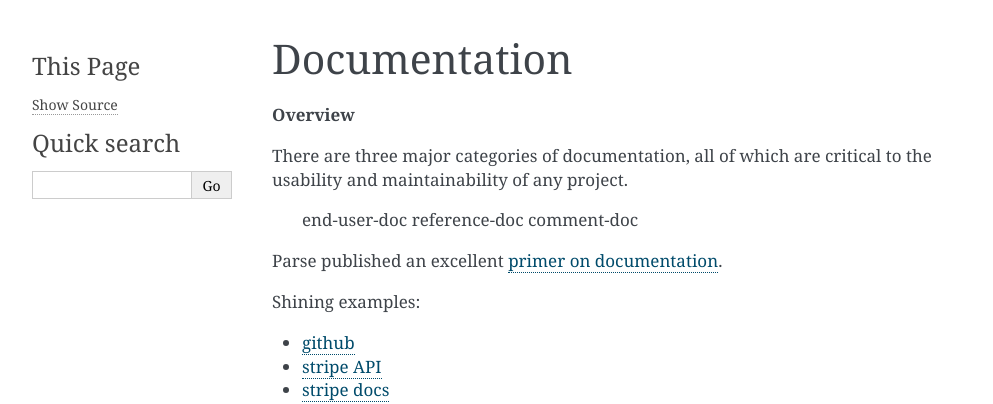
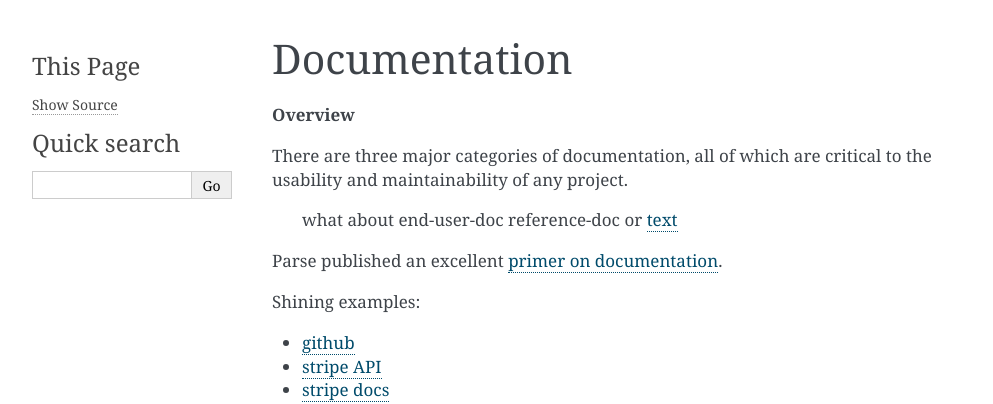
Before and after one commit to UMMS-Biocore/biocore-base, a Sphinx documentation site: the page built from docs/source/documentation.rst, in a window 1280 px wide. Shown: the top 404 px of the page, without its empty margins (148-1141 px from the left). Built offline with Sphinx 7.4.7, drawn with Linux system fonts in a browser that asks for light colours; pages that are not in the unit, such as notebooks, are missing from menus.

Commit message:
whats wrong

```diff
--- a/docs/source/documentation.rst
+++ b/docs/source/documentation.rst
@@ -9,9 +9,10 @@ Documentation
 There are three major categories of documentation, all of which are critical to
 the usability and maintainability of any project.
 
-  :ref:`end-user-doc`
+  what about :ref:`end-user-doc`
   :ref:`reference-doc`
-  :ref:`comment-doc`
+  or
+  :ref:`text <comment-doc>`
 
 Parse published an excellent `primer on documentation <http://blog.parse.com/learn/engineering/designing-great-api-docs/>`_.
 
```
